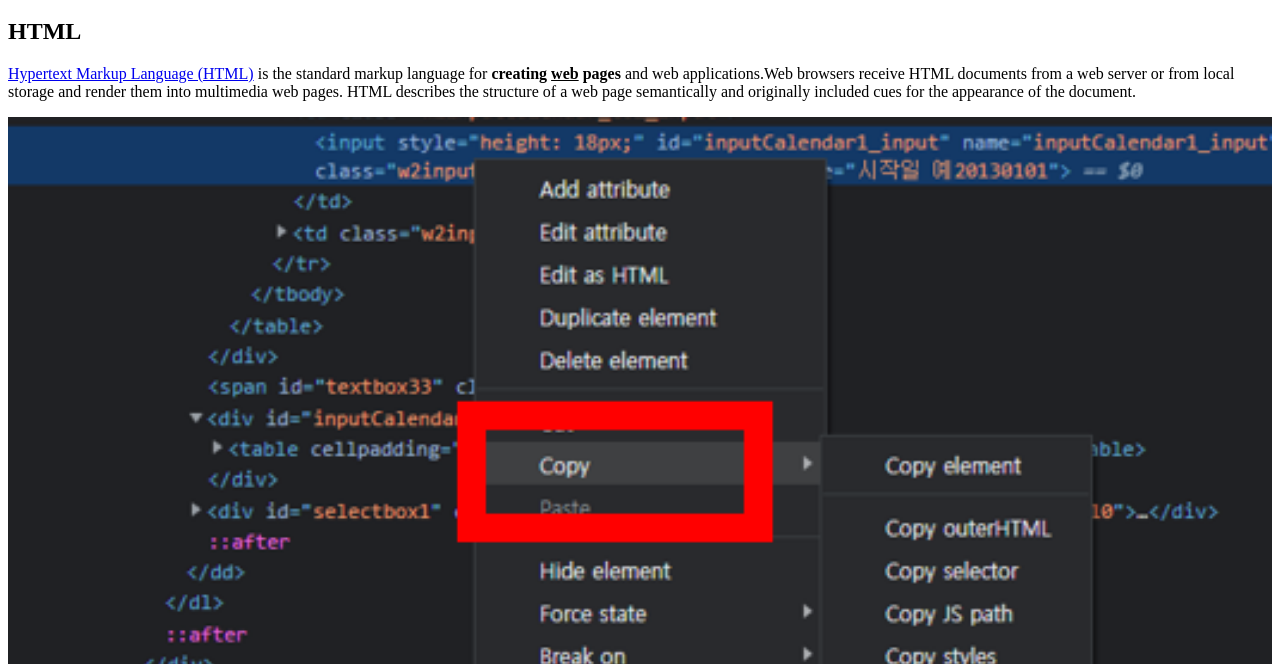
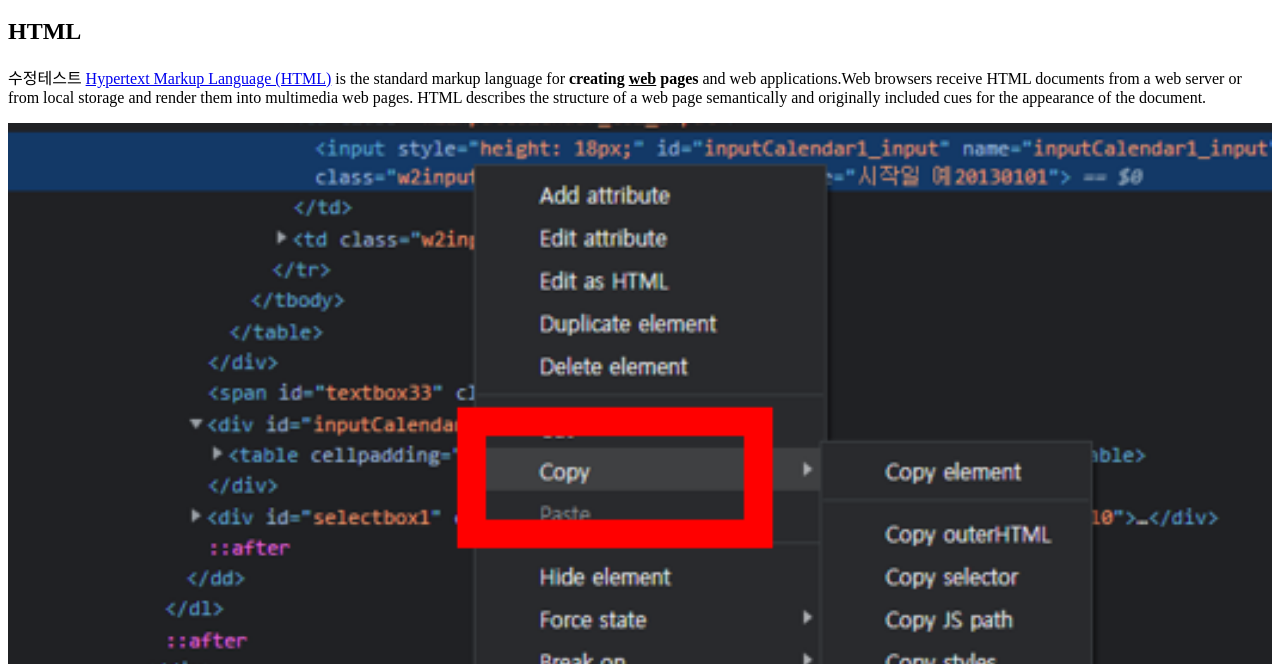
Before and after one commit to chaewon121/web1, a plain HTML site: page 1.html in a window 1280 px wide. Shown: the part 136-800 px from the top of the page. Drawn offline with Linux system fonts and the light colour scheme.

Commit message:
first commit

```diff
--- a/1.html
+++ b/1.html
@@ -15,9 +15,11 @@
 
     <h2>HTML</h2>
     <p>
+    수정테스트
     <a href="https://www.w3.org/TR/2011/WD-html5-20110405/"
     target="_blank" title="tml5 specification">
-    Hypertext Markup Language (HTML)</a> is the standard markup
+    Hypertext Markup Language (HTML)</a>
+    is the standard markup
     language for <strong>creating <u>web</u> pages</strong> and
     web applications.Web browsers receive HTML documents from a web
     server or from local storage and render them into multimedia web
```
